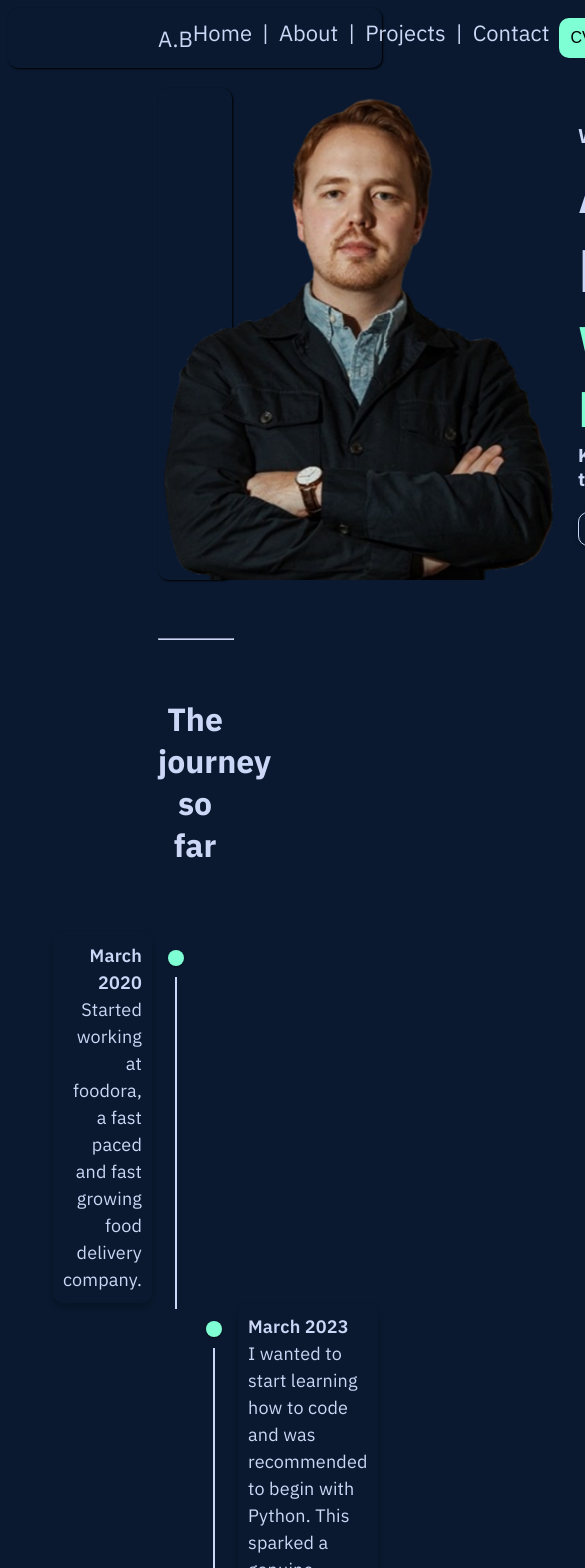
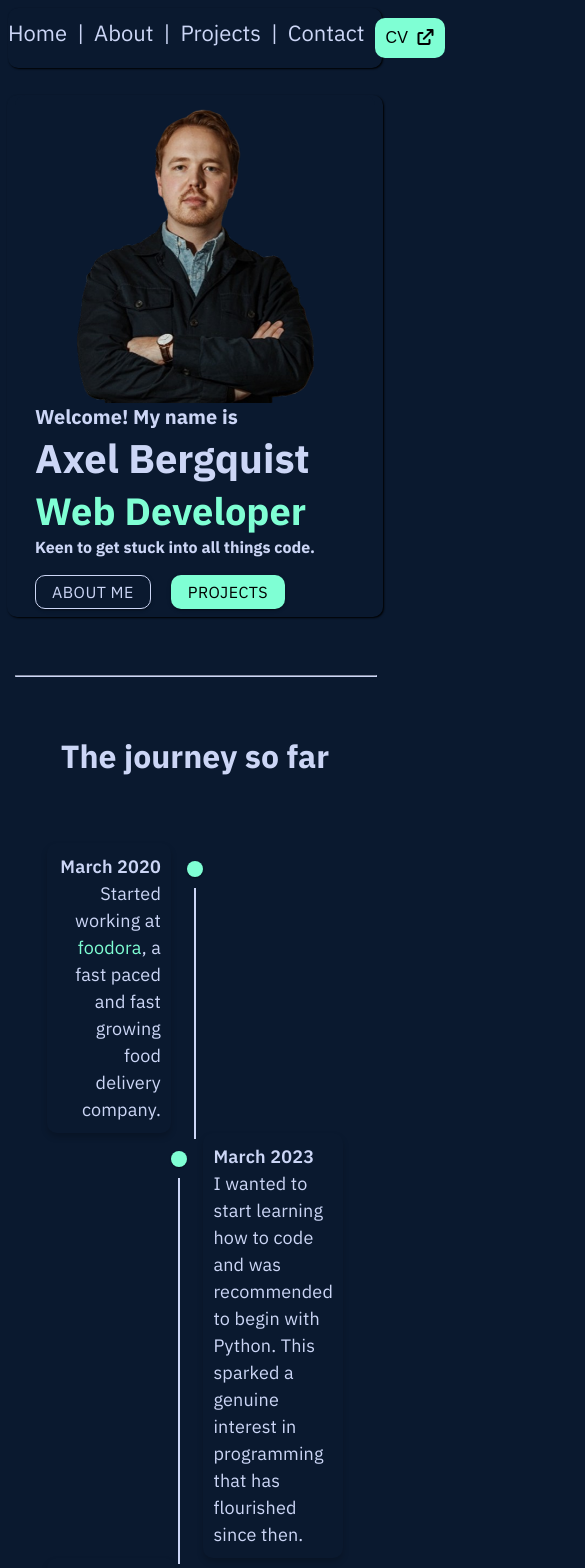
Before and after one commit to axelberk/Portfolio, a React (Vite) app: page / in a window 390 px wide. Shown: the top 1568 px of the page, 585 px wide, since content can reach past the window. Built offline with nearby package versions, Linux system fonts and the light colour scheme.

Commit message:
media queries start

```diff
--- a/src/App.css
+++ b/src/App.css
@@ -26,3 +26,9 @@ html, body {
   background-color: #0a192f;
   color: #ccd6f6;
 }
+
+@media (max-width: 768px) {
+  .App {
+    padding: 7px;
+  }
+}
--- a/src/Components/Navbar/Navbar.css
+++ b/src/Components/Navbar/Navbar.css
@@ -65,7 +65,7 @@
 }
 
 .cv-button:hover {
-    background-color: #01003b;
+    background-color: #0a192f;
     color: #ccd6f6;
     border: 1px solid #ccd6f6;
 }
@@ -75,3 +75,14 @@
     justify-content: space-between;
     gap: 10px;
 }
+
+@media (max-width: 768px) {
+    .Navbar {
+        max-width: 100vh;
+        padding: 0;
+    }
+
+    .page-name {
+        display: none;
+    }
+}
--- a/src/Components/Navbar/Navbar.jsx
+++ b/src/Components/Navbar/Navbar.jsx
@@ -32,7 +32,7 @@ const Navbar = () => {
 
     return (
         <nav className="Navbar">
-            <a href="/">A.B</a>
+            <a href="/" className="page-name">A.B</a>
             <div className="page-routes">
                 <Link to="home" smooth={true} duration={500} offset={-110} activeClass="active-link" onClick={() => handleNavClick("home")} className="link">Home</Link>|
                 <Link onClick={() => handleNavClick("about")} className="link">About</Link>|
--- a/src/Components/Timeline/MyTimeline.jsx
+++ b/src/Components/Timeline/MyTimeline.jsx
@@ -35,7 +35,7 @@ const MyTimeline = () => {
         <TimelineContent sx={textStyle}>
           <div className="event-item">
             <h4 className="event-year">March 2020</h4>
-            <p className="event-description">Started working at foodora, a fast paced and fast growing food delivery company. </p>
+            <p className="event-description">Started working at <span style={{color:"aquamarine"}}>foodora</span>, a fast paced and fast growing food delivery company. </p>
           </div>
         </TimelineContent>
       </TimelineItem>
@@ -47,7 +47,7 @@ const MyTimeline = () => {
         <TimelineContent sx={textStyle}>
           <div className="event-item">
             <h4 className="event-year">March 2023</h4>
-            <p className="event-description">I wanted to start learning how to code and was recommended to begin with Python. This sparked a genuine interest that has since flourished.</p>
+            <p className="event-description">I wanted to start learning how to code and was recommended to begin with Python. This sparked a genuine interest in programming that has flourished since then.</p>
           </div>
         </TimelineContent>
       </TimelineItem>
--- a/src/Homepage/Homepage.css
+++ b/src/Homepage/Homepage.css
@@ -364,3 +364,27 @@
 .ext-links img:hover {
     transform: scale(1.3);
 }
+
+@media (max-width: 768px) {
+    .intro-section {
+        display: flex;
+        flex-direction: column;
+        padding: 8px;
+    }
+
+    .hero-name {
+        font-size: 40px;
+    }
+
+    .hero-profession {
+        font-size: 38px;
+    }
+
+    .hero-desc {
+        font-size: 16px;
+    }
+
+    .pfp {
+        height: 300px;
+    }
+}
```
